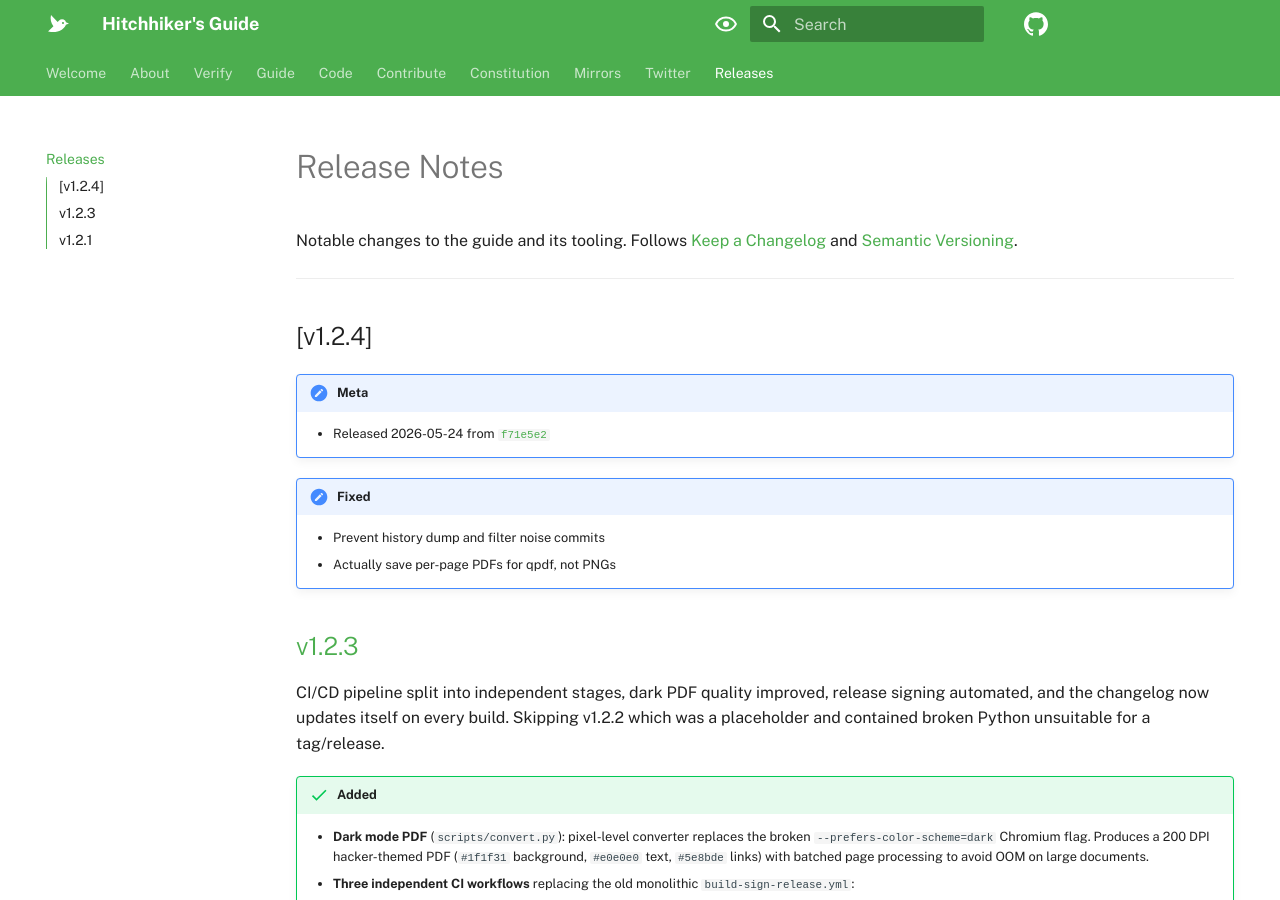
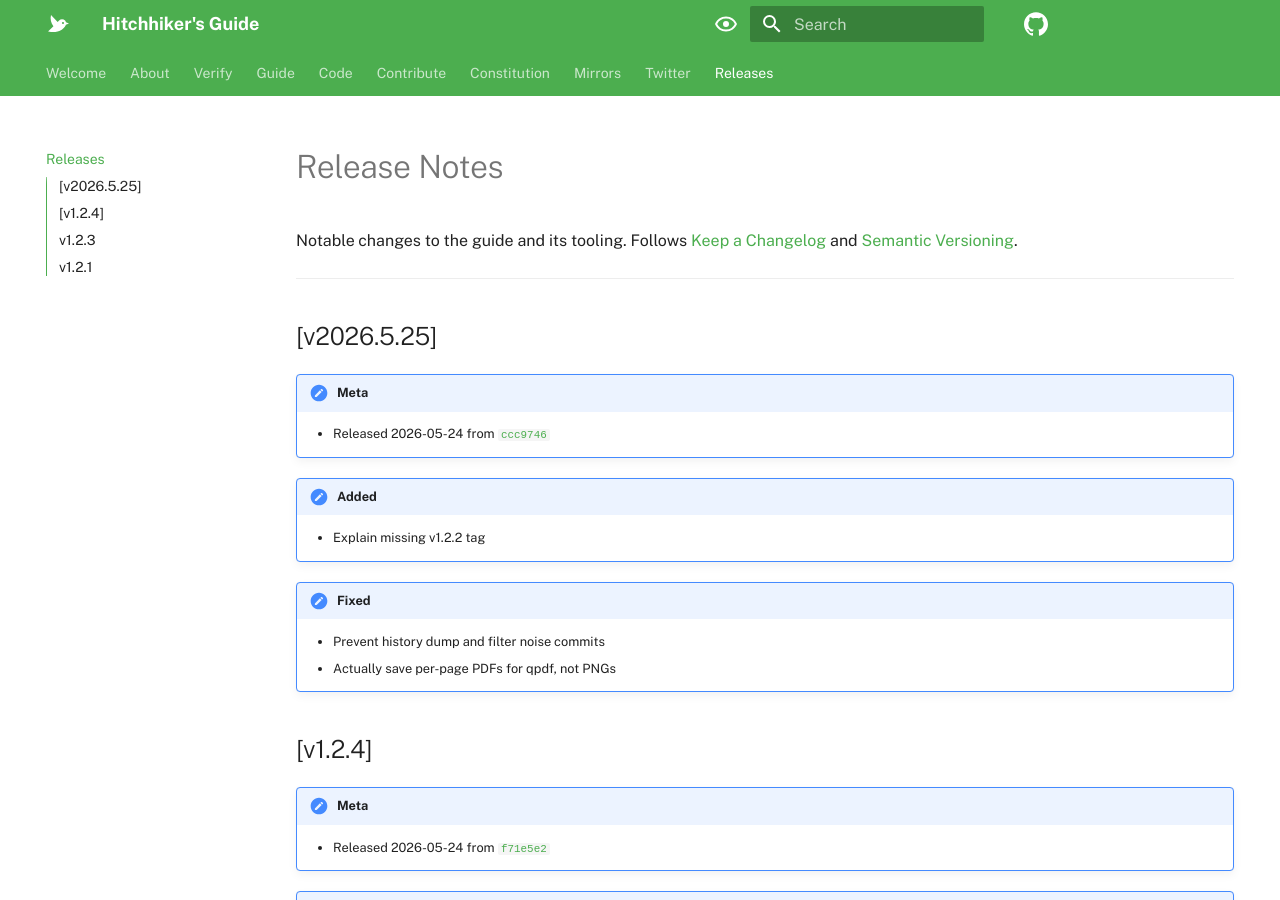
Before and after one commit to Anon-Planet/thgtoa, an MkDocs documentation site: the page built from docs/changelog/index.md, in a window 1280 px wide and 900 px high. Built offline with MkDocs 1.6.1 and Material for MkDocs 9.7.7, drawn with Linux system fonts in a browser that asks for light colours; some web fonts are replaced; comment, search, counter and statistics services are not loaded.

Commit message:
docs: update changelog [skip ci]

```diff
--- a/docs/changelog/index.md
+++ b/docs/changelog/index.md
@@ -19,6 +19,21 @@ schema:
 Notable changes to the guide and its tooling. Follows [Keep a Changelog](https://keepachangelog.com/en/1.1.0/) and [Semantic Versioning](https://semver.org/spec/v2.0.0.html).
 
 ---
+
+## [v2026.5.25]
+
+!!! Note "Meta"
+
+    - Released 2026-05-24 from [`ccc9746`](https://github.com/Anon-Planet/thgtoa/commit/ccc97461c94f5898dc44ca015dc8121640837a00)
+
+!!! Note "Added"
+
+    - Explain missing v1.2.2 tag
+
+!!! Note "Fixed"
+
+    - Prevent history dump and filter noise commits
+    - Actually save per-page PDFs for qpdf, not PNGs
 
 ## [v1.2.4]
 
```
